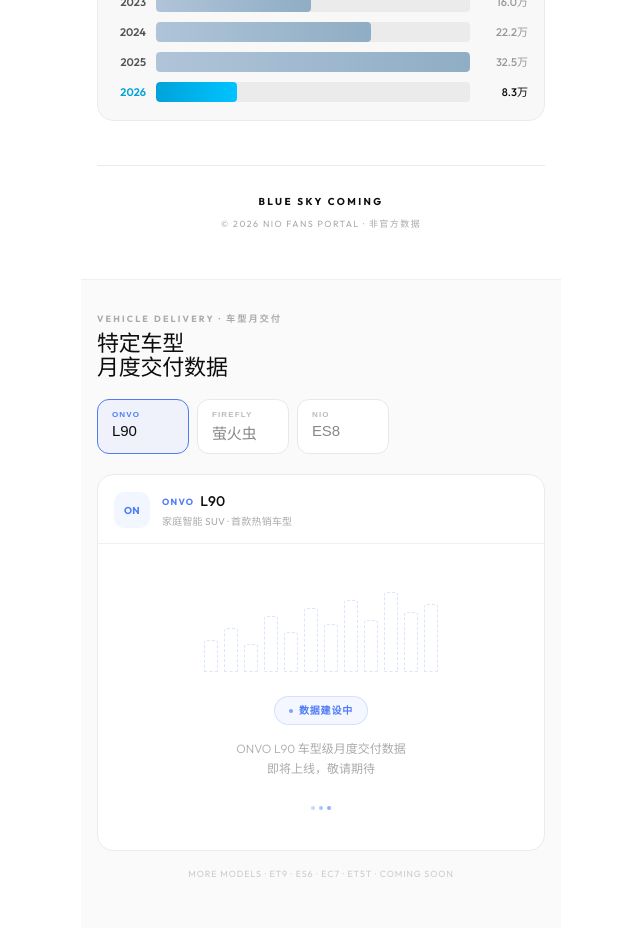
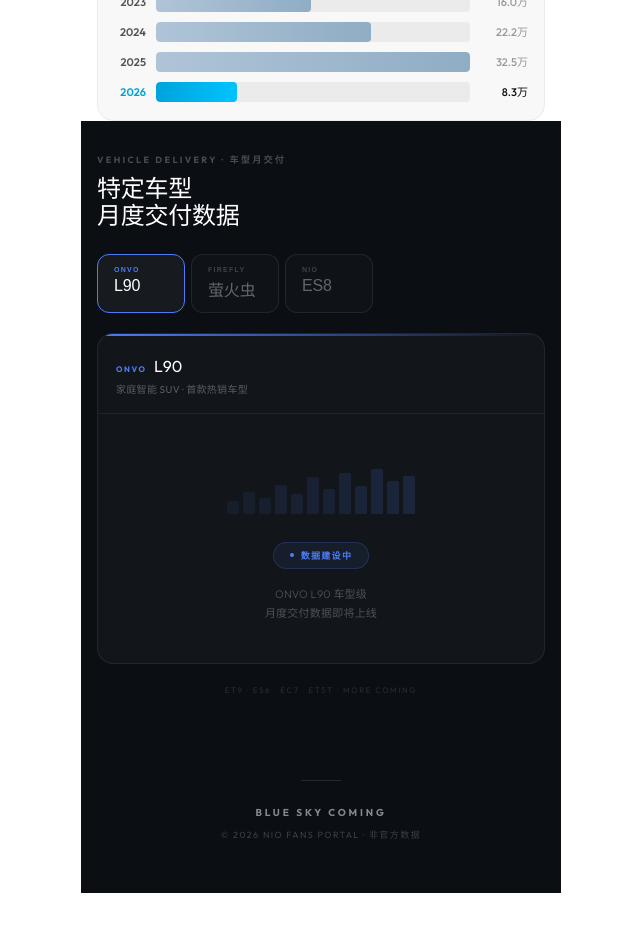
Before and after one commit to wangjiajiajohn/NioFans, a Next.js app: page / in a window 1280 px wide. Shown: the part 1440-2368 px from the top of the page, without its empty margins (319-959 px from the left). After the commit the page ends 2333 px from the top, so only its background shows below. Built offline with nearby package versions, Linux system fonts and the light colour scheme.

Commit message:
fix: move footer to page bottom, redesign ModelSection with dark premium shell

```diff
--- a/src/app/page.tsx
+++ b/src/app/page.tsx
@@ -10,6 +10,17 @@
       <Banner />
       <DeliveryChart />
       <ModelSection />
+
+      {/* ── Site Footer ── */}
+      <footer style={{ padding: '36px 16px 52px', textAlign: 'center', background: '#0B0F14' }}>
+        <div style={{ width: '40px', height: '1px', background: 'rgba(255,255,255,0.1)', margin: '0 auto 24px' }} />
+        <p style={{ fontSize: '10px', fontWeight: 700, letterSpacing: '0.28em', color: 'rgba(255,255,255,0.5)', textTransform: 'uppercase', marginBottom: '8px' }}>
+          Blue Sky Coming
+        </p>
+        <p style={{ fontSize: '9px', color: 'rgba(255,255,255,0.2)', letterSpacing: '0.16em', textTransform: 'uppercase' }}>
+          © 2026 NIO Fans Portal · 非官方数据
+        </p>
+      </footer>
     </main>
   );
 }
--- a/src/components/DeliveryChart.tsx
+++ b/src/components/DeliveryChart.tsx
@@ -390,17 +390,6 @@
           </div>
         </div>
       </div>
-
-      {/* ── Footer ── */}
-      <footer style={{ padding: '36px 16px 48px', textAlign: 'center', marginTop: '8px' }}>
-        <div className="divider" style={{ marginBottom: '28px' }} />
-        <p style={{ fontSize: '10px', fontWeight: 700, letterSpacing: '0.24em', color: '#0D0D0D', textTransform: 'uppercase', marginBottom: '8px' }}>
-          Blue Sky Coming
-        </p>
-        <p style={{ fontSize: '9px', color: '#AAAAAA', letterSpacing: '0.16em', textTransform: 'uppercase' }}>
-          © 2026 NIO Fans Portal · 非官方数据
-        </p>
-      </footer>
     </div>
   );
 }
--- a/src/components/ModelSection.tsx
+++ b/src/components/ModelSection.tsx
@@ -1,98 +1,76 @@
 "use client";
 import React, { useState } from 'react';
 
+type BrandId = 'ONVO' | 'Firefly' | 'NIO';
 
 interface ModelConfig {
   id: string;
-  name: string;         // display name e.g. "ONVO L90"
-  brand: 'ONVO' | 'Firefly' | 'NIO';
-  tag: string;          // e.g. "家庭智能SUV"
-  thumb: string;        // public image path
-  available: false;     // data not yet available
+  name: string;
+  brand: BrandId;
+  tag: string;
+  color: string;
 }
 
 const MODELS: ModelConfig[] = [
-  {
-    id: 'l90',
-    name: 'L90',
-    brand: 'ONVO',
-    tag: '家庭智能 SUV · 首款热销车型',
-    thumb: '/hero_car.png',
-    available: false,
-  },
-  {
-    id: 'firefly',
-    name: '萤火虫',
-    brand: 'Firefly',
-    tag: '城市微型纯电 · 品牌首款',
-    thumb: '/hero_car.png',
-    available: false,
-  },
-  {
-    id: 'es8',
-    name: 'ES8',
-    brand: 'NIO',
-    tag: '旗舰六七座 SUV · 经典战略车型',
-    thumb: '/hero_car.png',
-    available: false,
-  },
+  { id: 'l90',      name: 'L90',    brand: 'ONVO',    tag: '家庭智能 SUV · 首款热销车型',      color: '#4E7CF6' },
+  { id: 'firefly',  name: '萤火虫', brand: 'Firefly', tag: '城市微型纯电 · 品牌首款',          color: '#E8940A' },
+  { id: 'es8',      name: 'ES8',    brand: 'NIO',     tag: '旗舰六七座 SUV · 经典战略车型',    color: '#00A3DA' },
 ];
 
-const BRAND_COLOR: Record<string, string> = {
-  ONVO: '#4E7CF6',
-  Firefly: '#F0A500',
-  NIO: '#00A3DA',
-};
-
 export default function ModelSection() {
-  const [activeId, setActiveId] = useState<string>('l90');
+  const [activeId, setActiveId] = useState('l90');
   const model = MODELS.find(m => m.id === activeId)!;
-  const brandColor = BRAND_COLOR[model.brand];
 
   return (
-    <section style={{ padding: '32px 16px 48px', background: '#FAFAFA', borderTop: '1px solid #EFEFEF' }}>
-      {/* Header */}
-      <div style={{ marginBottom: '20px' }}>
-        <p
-          style={{
-            fontSize: '9px', fontWeight: 700, letterSpacing: '0.24em',
-            textTransform: 'uppercase', color: '#AAAAAA', marginBottom: '6px',
-          }}
-        >
+    <section style={{ background: '#0B0F14', padding: '32px 0 48px' }}>
+
+      {/* ── Section header ── */}
+      <div style={{ padding: '0 16px', marginBottom: '24px' }}>
+        <p style={{
+          fontSize: '9px', fontWeight: 700, letterSpacing: '0.26em',
+          textTransform: 'uppercase', color: 'rgba(255,255,255,0.25)', marginBottom: '8px',
+        }}>
           Vehicle Delivery · 车型月交付
         </p>
-        <h2
-          style={{
-            fontSize: '22px', fontWeight: 200, letterSpacing: '-0.01em',
-            color: '#0D0D0D', lineHeight: 1.1,
-          }}
-        >
+        <h2 style={{
+          fontSize: '24px', fontWeight: 200, letterSpacing: '-0.01em',
+          color: '#FFFFFF', lineHeight: 1.15,
+        }}>
           特定车型<br />月度交付数据
         </h2>
       </div>
 
-      {/* Model tabs */}
-      <div style={{ display: 'flex', gap: '8px', marginBottom: '20px', overflowX: 'auto' }} className="no-scrollbar">
+      {/* ── Model selector tabs ── */}
+      <div
+        style={{ display: 'flex', padding: '0 16px', gap: '6px', marginBottom: '20px', overflowX: 'auto' }}
+        className="no-scrollbar"
+      >
         {MODELS.map(m => {
           const isActive = m.id === activeId;
-          const color = BRAND_COLOR[m.brand];
           return (
             <button
               key={m.id}
               onClick={() => setActiveId(m.id)}
               style={{
                 display: 'flex', flexDirection: 'column', alignItems: 'flex-start',
-                padding: '10px 14px', borderRadius: '12px', border: '1px solid',
-                borderColor: isActive ? color : '#E8E8E8',
-                background: isActive ? `${color}10` : '#FFFFFF',
-                cursor: 'pointer', transition: 'all 0.2s', flexShrink: 0,
-                minWidth: '92px',
+                padding: '11px 16px', borderRadius: '12px', border: '1px solid',
+                borderColor: isActive ? m.color : 'rgba(255,255,255,0.08)',
+                background: isActive ? 'rgba(255,255,255,0.05)' : 'rgba(255,255,255,0.02)',
+                cursor: 'pointer', transition: 'all 0.2s', flexShrink: 0, minWidth: '88px',
               }}
             >
-              <span style={{ fontSize: '8px', fontWeight: 700, letterSpacing: '0.14em', textTransform: 'uppercase', color: isActive ? color : '#BBBBBB', marginBottom: '3px' }}>
+              <span style={{
+                fontSize: '7px', fontWeight: 700, letterSpacing: '0.18em',
+                textTransform: 'uppercase',
+                color: isActive ? m.color : 'rgba(255,255,255,0.2)',
+                marginBottom: '4px',
+              }}>
                 {m.brand}
               </span>
-              <span style={{ fontSize: '15px', fontWeight: 300, color: isActive ? '#0D0D0D' : '#888', letterSpacing: '-0.01em' }}>
+              <span style={{
+                fontSize: '16px', fontWeight: 300, letterSpacing: '-0.01em',
+                color: isActive ? '#FFFFFF' : 'rgba(255,255,255,0.35)',
+              }}>
                 {m.name}
               </span>
             </button>
@@ -100,105 +78,90 @@
         })}
       </div>
 
-      {/* Content card */}
-      <div
-        style={{
-          background: '#FFFFFF', borderRadius: '16px',
-          border: '1px solid #EBEBEB', overflow: 'hidden',
-        }}
-      >
-        {/* Card header */}
-        <div style={{ padding: '16px 16px 14px', borderBottom: '1px solid #F0F0F0', display: 'flex', alignItems: 'center', gap: '12px' }}>
-          <div
-            style={{
-              width: '36px', height: '36px', borderRadius: '10px',
-              background: `${brandColor}12`,
-              display: 'flex', alignItems: 'center', justifyContent: 'center',
-              flexShrink: 0,
-            }}
-          >
-            <span style={{ fontSize: '10px', fontWeight: 800, color: brandColor, letterSpacing: '0.02em' }}>
-              {model.brand.slice(0, 2).toUpperCase()}
+      {/* ── Content card ── */}
+      <div style={{ padding: '0 16px' }}>
+        <div style={{
+          borderRadius: '16px', overflow: 'hidden',
+          border: `1px solid rgba(255,255,255,0.07)`,
+          background: 'rgba(255,255,255,0.03)',
+        }}>
+
+          {/* Card top stripe */}
+          <div style={{
+            height: '2px',
+            background: `linear-gradient(90deg, ${model.color}, transparent)`,
+          }} />
+
+          {/* Card header */}
+          <div style={{ padding: '18px 18px 16px', borderBottom: '1px solid rgba(255,255,255,0.06)' }}>
+            <span style={{
+              fontSize: '8px', fontWeight: 700, letterSpacing: '0.2em',
+              textTransform: 'uppercase', color: model.color,
+            }}>
+              {model.brand}
             </span>
-          </div>
-          <div>
-            <div style={{ display: 'flex', alignItems: 'center', gap: '6px' }}>
-              <span style={{ fontSize: '9px', fontWeight: 700, letterSpacing: '0.14em', color: brandColor, textTransform: 'uppercase' }}>
-                {model.brand}
-              </span>
-              <span style={{ fontSize: '14px', fontWeight: 500, color: '#0D0D0D' }}>{model.name}</span>
-            </div>
-            <div style={{ fontSize: '10px', color: '#AAAAAA', marginTop: '2px', letterSpacing: '0.02em' }}>
+            {' '}
+            <span style={{ fontSize: '16px', fontWeight: 400, color: '#FFFFFF', marginLeft: '4px' }}>
+              {model.name}
+            </span>
+            <p style={{ fontSize: '10px', color: 'rgba(255,255,255,0.3)', marginTop: '4px', letterSpacing: '0.03em' }}>
               {model.tag}
-            </div>
-          </div>
-        </div>
-
-        {/* Coming-soon empty state */}
-        <div
-          style={{
-            padding: '48px 24px 40px', display: 'flex', flexDirection: 'column',
-            alignItems: 'center', textAlign: 'center',
-          }}
-        >
-          {/* Dashed placeholder chart bars */}
-          <div
-            style={{
-              display: 'flex', alignItems: 'flex-end', gap: '6px',
-              height: '80px', marginBottom: '24px', opacity: 0.2,
-            }}
-          >
-            {[40, 55, 35, 70, 50, 80, 60, 90, 65, 100, 75, 85].map((h, i) => (
-              <div
-                key={i}
-                style={{
-                  width: '14px', height: `${h}%`,
-                  border: `1.5px dashed ${brandColor}`,
-                  borderRadius: '3px 3px 1px 1px',
-                  background: 'transparent',
-                }}
-              />
-            ))}
+            </p>
           </div>
 
-          {/* Status pill */}
-          <div
-            style={{
-              display: 'inline-flex', alignItems: 'center', gap: '6px',
-              background: `${brandColor}10`, border: `1px solid ${brandColor}30`,
-              color: brandColor, fontSize: '10px', fontWeight: 600,
-              letterSpacing: '0.08em', padding: '6px 14px', borderRadius: '100px',
-              marginBottom: '14px',
-            }}
-          >
-            <span style={{ width: '4px', height: '4px', background: brandColor, borderRadius: '50%', display: 'inline-block', opacity: 0.7 }} />
-            数据建设中
-          </div>
+          {/* Empty/Coming-soon state */}
+          <div style={{
+            padding: '44px 24px 40px',
+            display: 'flex', flexDirection: 'column', alignItems: 'center', textAlign: 'center',
+          }}>
+            {/* Subtle waveform placeholder */}
+            <div style={{ display: 'flex', alignItems: 'flex-end', gap: '4px', height: '56px', marginBottom: '28px' }}>
+              {[22, 38, 28, 52, 35, 66, 44, 72, 50, 80, 58, 68].map((h, i) => (
+                <div key={i} style={{
+                  width: '12px', height: `${h}%`, borderRadius: '2px 2px 1px 1px',
+                  background: `${model.color}`,
+                  opacity: 0.08 + (i / 12) * 0.08,
+                }} />
+              ))}
+            </div>
 
-          <p style={{ fontSize: '12px', fontWeight: 300, color: '#AAAAAA', lineHeight: 1.6, maxWidth: '240px' }}>
-            {model.brand} {model.name} 车型级月度交付数据<br />
-            即将上线，敬请期待
-          </p>
+            {/* Status badge */}
+            <div style={{
+              display: 'inline-flex', alignItems: 'center', gap: '7px',
+              background: `${model.color}14`,
+              border: `1px solid ${model.color}35`,
+              color: model.color,
+              fontSize: '9px', fontWeight: 700, letterSpacing: '0.14em',
+              textTransform: 'uppercase',
+              padding: '6px 16px', borderRadius: '100px',
+              marginBottom: '16px',
+            }}>
+              <span style={{
+                width: '4px', height: '4px', background: model.color,
+                borderRadius: '50%', display: 'inline-block',
+                animation: 'pulse 2s infinite',
+              }} />
+              数据建设中
+            </div>
 
-          {/* Bottom decoration */}
-          <div style={{ marginTop: '28px', display: 'flex', gap: '4px' }}>
-            {[1,2,3].map(i => (
-              <div
-                key={i}
-                style={{
-                  width: '4px', height: '4px', borderRadius: '50%',
-                  background: brandColor, opacity: 0.15 + i * 0.15,
-                }}
-              />
-            ))}
+            <p style={{
+              fontSize: '11px', fontWeight: 300, color: 'rgba(255,255,255,0.25)',
+              lineHeight: 1.7, maxWidth: '220px', letterSpacing: '0.02em',
+            }}>
+              {model.brand} {model.name} 车型级<br />
+              月度交付数据即将上线
+            </p>
           </div>
         </div>
       </div>
 
-      {/* Coming soon models hint */}
-      <div style={{ marginTop: '16px', padding: '0 4px' }}>
-        <p style={{ fontSize: '9px', color: '#CCCCCC', letterSpacing: '0.1em', textAlign: 'center', textTransform: 'uppercase' }}>
-          More Models · ET9 · ES6 · EC7 · ET5T · Coming Soon
+      {/* More models hint */}
+      <div style={{ marginTop: '20px', textAlign: 'center' }}>
+        <p style={{
+          fontSize: '8px', color: 'rgba(255,255,255,0.12)',
+          letterSpacing: '0.2em', textTransform: 'uppercase',
+        }}>
+          ET9 · ES6 · EC7 · ET5T · More Coming
         </p>
       </div>
     </section>
```
